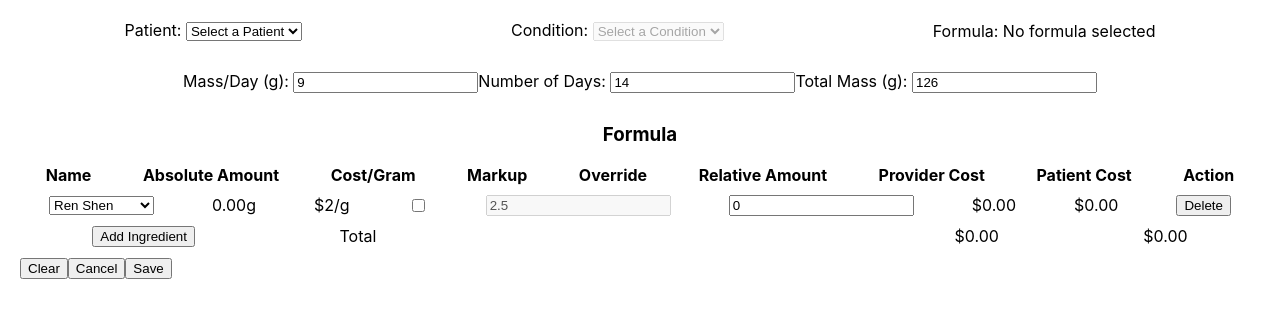
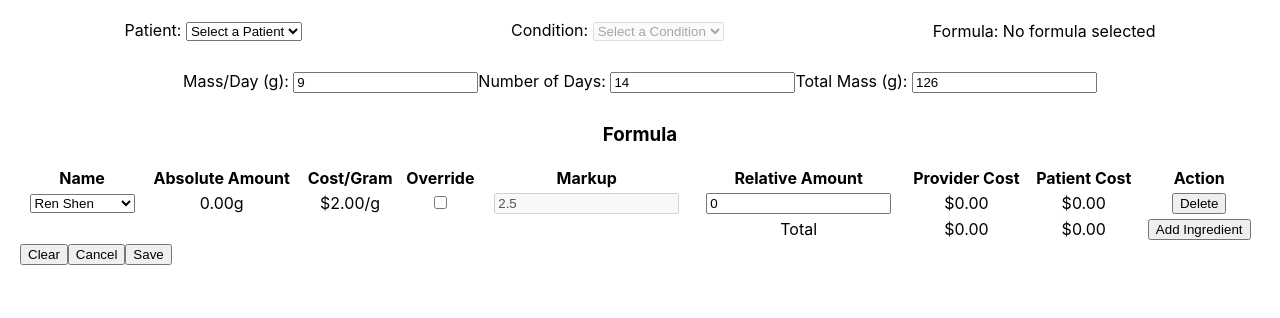
Before and after one commit to dpshaw6/nourishing-medicine-charm-health-interface, a React (Create React App) app in the folder frontend/: page / in a window 1280 px wide. Both pictures are taken after a click on the button "Add Ingredient". Shown: the top 318 px of the page. Built offline with nearby package versions, Linux system fonts and the light colour scheme.

Commit message:
Initial table layout for ingredients

```diff
--- a/frontend/src/components/IngredientRow.js
+++ b/frontend/src/components/IngredientRow.js
@@ -38,34 +38,44 @@ const IngredientRow = ({ rowId, ingredientId, relativeAmount, totalMass, totalRe
     const patientCost = providerCost * markup;
 
     return (
-        <div style={{ display: 'flex', justifyContent: 'space-around', alignItems: 'center', margin: '5px 0' }}>
+        <tr>
+            <td>
                 <select value={ingredientId} onChange={handleIngredientSelection}>
                     {mockIngredients.map(ing => (
                         <option key={ing.id} value={ing.id}>{ing.name}</option>
                     ))}
                 </select>
-            <span>{absoluteAmount.toFixed(2)}g</span>
-            <span>${ingredient.costPerGram}/g</span>
+            </td>
+            <td>{absoluteAmount.toFixed(2)}g</td>
+            <td>${ingredient.costPerGram.toFixed(2)}/g</td>
+            <td>
                 <input
                     type="checkbox"
                     checked={overrideMarkup}
                     onChange={handleOverrideChange}
                 />
+            </td>
+            <td>
                 <input
                     type="number"
                     value={markup}
                     onChange={handleMarkupChange}
                     disabled={!overrideMarkup}
                 />
+            </td>
+            <td>
                 <input
                     type="number"
                     value={relativeAmount}
                     onChange={handleRelativeAmountChange}
                 />
-            <span>${providerCost.toFixed(2)}</span>
-            <span>${patientCost.toFixed(2)}</span>
+            </td>
+            <td>${providerCost.toFixed(2)}</td>
+            <td>${patientCost.toFixed(2)}</td>
+            <td>
                 <button onClick={() => onDelete(rowId)}>Delete</button>
-        </div>
+            </td>
+        </tr>
     );
 };
 
--- a/frontend/src/components/IngredientRows.js
+++ b/frontend/src/components/IngredientRows.js
@@ -65,19 +65,21 @@ const IngredientRows = ({ selectedFormulaId, totalMass }) => {
     const { totalProviderCost, totalPatientCost } = calculateTotals();
 
     return (
-        <div>
-            <div style={{ display: 'flex', justifyContent: 'space-around', alignItems: 'center', fontWeight: 'bold', margin: '10px 0' }}>
-                {/* Column headers */}
-                <span>Name</span>
-                <span>Absolute Amount</span>
-                <span>Cost/Gram</span>
-                <span>Markup</span>
-                <span>Override</span>
-                <span>Relative Amount</span>
-                <span>Provider Cost</span>
-                <span>Patient Cost</span>
-                <span>Action</span>
-            </div>
+        <table style={{ width: '100%', textAlign: 'center' }}>
+            <thead>
+                <tr>
+                    <th>Name</th>
+                    <th>Absolute Amount</th>
+                    <th>Cost/Gram</th>
+                    <th>Override</th>
+                    <th>Markup</th>
+                    <th>Relative Amount</th>
+                    <th>Provider Cost</th>
+                    <th>Patient Cost</th>
+                    <th>Action</th>
+                </tr>
+            </thead>
+            <tbody>
                 {rowsData.map(row => (
                     <IngredientRow
                         key={row.id}
@@ -91,17 +93,17 @@ const IngredientRows = ({ selectedFormulaId, totalMass }) => {
                         onIngredientChange={(newIngredientId) => updateRowData(row.id, 'ingredientId', newIngredientId)}
                     />
                 ))}
-            <div style={{ display: 'flex', justifyContent: 'space-around', alignItems: 'center', margin: '10px 0' }}>
+                <tr>
+                    <td colSpan={5}></td>
+                    <td>Total</td>
+                    <td>${totalProviderCost.toFixed(2)}</td>
+                    <td>${totalPatientCost.toFixed(2)}</td>
+                    <td>
                         <button onClick={addIngredientRow}>Add Ingredient</button>
-                <span>Total</span>
-                {/* Empty spans to align with other columns */}
-                <span></span>
-                <span></span>
-                <span></span>
-                <span>${totalProviderCost.toFixed(2)}</span>
-                <span>${totalPatientCost.toFixed(2)}</span>
-            </div>        </div>
-    );
+                    </td>
+                </tr>
+            </tbody>
+        </table>    );
 };
 
 export default IngredientRows;
```
Lines whose indentation alone changed are shown as unchanged.
